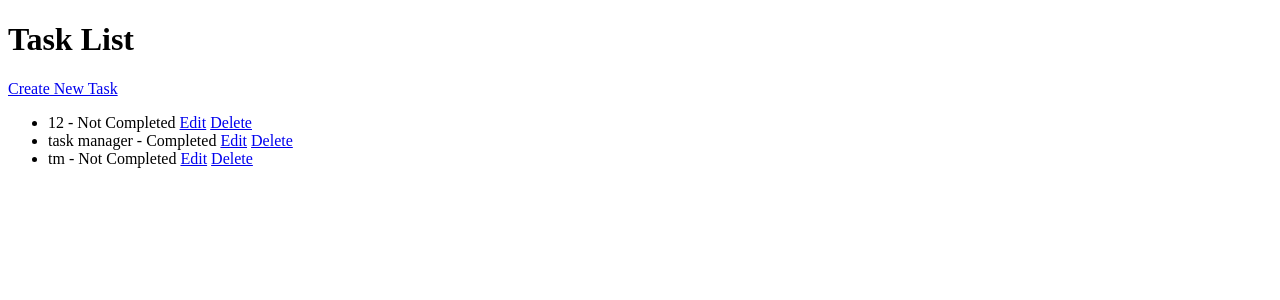
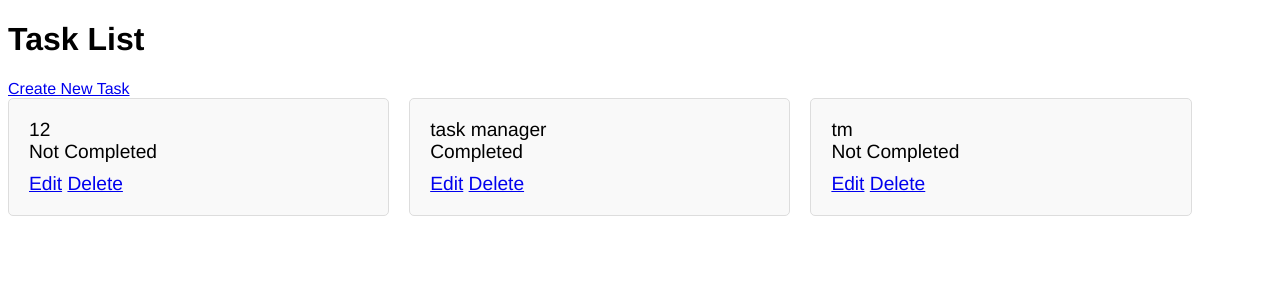
Before and after one commit to Kenruth/taskManager, a Django app: template tasks/templates/tasks/task_list.html in a window 1280 px wide. Shown: the top 300 px of the page. Run offline with Django 5.2, Linux system fonts and the light colour scheme; the template is opened without the code that fills it: values that come from a table or form of the project are taken from there, others are empty; data comes from the database, SQL or seed files in the repository; both versions use the stored data as it was after the commit; parts of the project's set-up code (start-up, migrations or seed data) failed here and were passed over.

Commit message:
final code

```diff
--- a/tasks/templates/tasks/task_list.html
+++ b/tasks/templates/tasks/task_list.html
@@ -2,18 +2,52 @@
 <html>
 <head>
     <title>Task List</title>
+    <style>
+        body {
+            font-family: Helvetica, sans-serif;
+        }
+        .task-grid {
+            display: flex;
+            flex-wrap: wrap;
+            gap: 20px
+        }
+        .task-tile {
+            background: #f9f9f9;
+            border: 1px solid #ddd;
+            border-radius: 5px;
+            padding: 20px;
+            width: calc(30% - 40px);
+            box-shadow: 0 2px 4px rgba;
+            transition: transform 0.2s;
+        }
+        .task-tile {
+            font-size: 1.2em;
+            margin-bottom: 10px;
+        }
+        .task-status {
+            margin-bottom: 10px;
+        }
+        .task-actions {
+            margin-right: 10px;
+        }
+    </style>
 </head>
 <body>
     <h1>Task List</h1>
     <a href="{% url 'task_create' %}">Create New Task</a>
-    <ul>
+    <div class="task-grid">
         {% for task in tasks %}
-            <li>
-                {{ task.title }} - {% if task.completed %}Completed{% else %}Not Completed{% endif %}
-                <a href="{% url 'task_update' task.id %}">Edit</a>
-                <a href="{% url 'task_delete' task.id %}">Delete</a>
-            </li>
+            <div class="task-tile">
+                <div class="task-title">{{ task.title }}</div>
+                <div class="task-status">
+                    {% if task.completed %}Completed{% else %}Not Completed{% endif %}
+                </div>
+                <div class="task-actions">
+                    <a href="{% url 'task_update' task.id %}">Edit</a>
+                    <a href="{% url 'task_delete' task.id %}">Delete</a>
+                </div>
+            </div>
         {% endfor %}
-    </ul>
+    </div>
 </body>
 </html>
```
Also changed, not shown: db.sqlite3.
